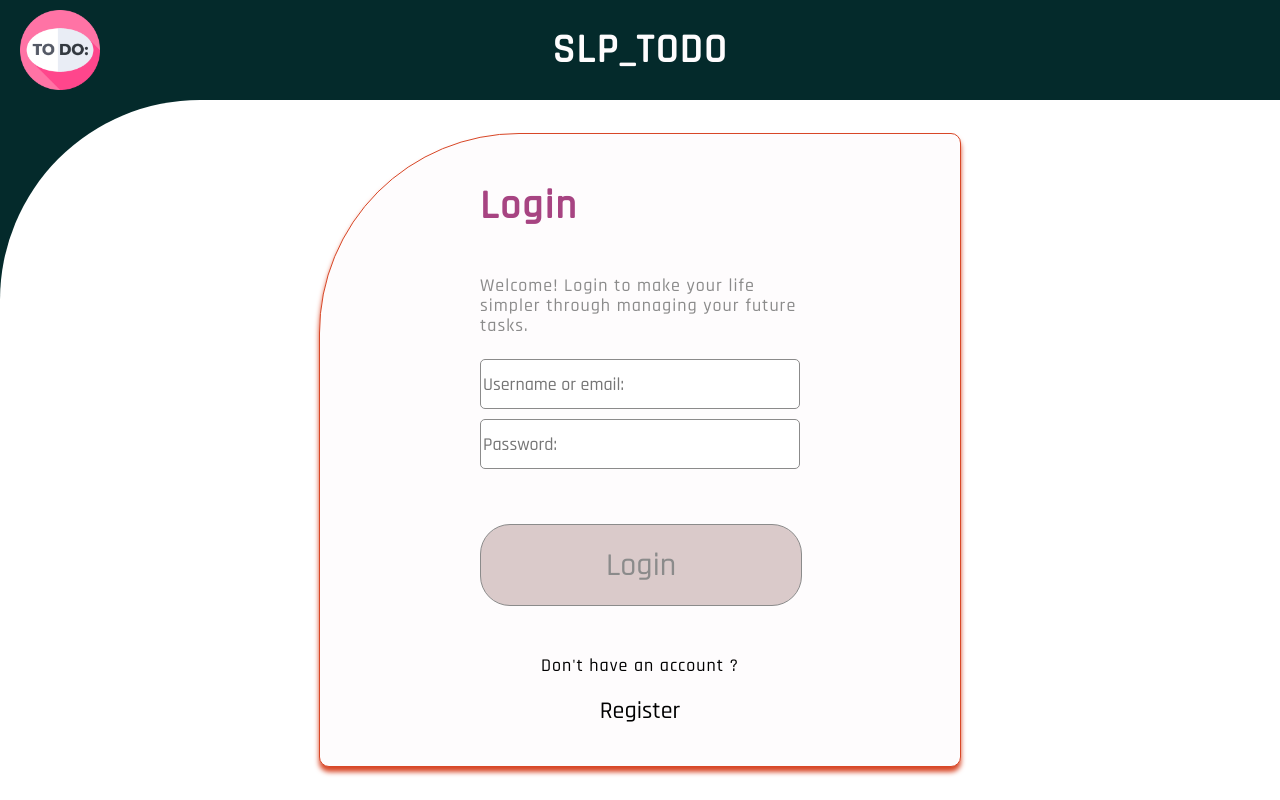
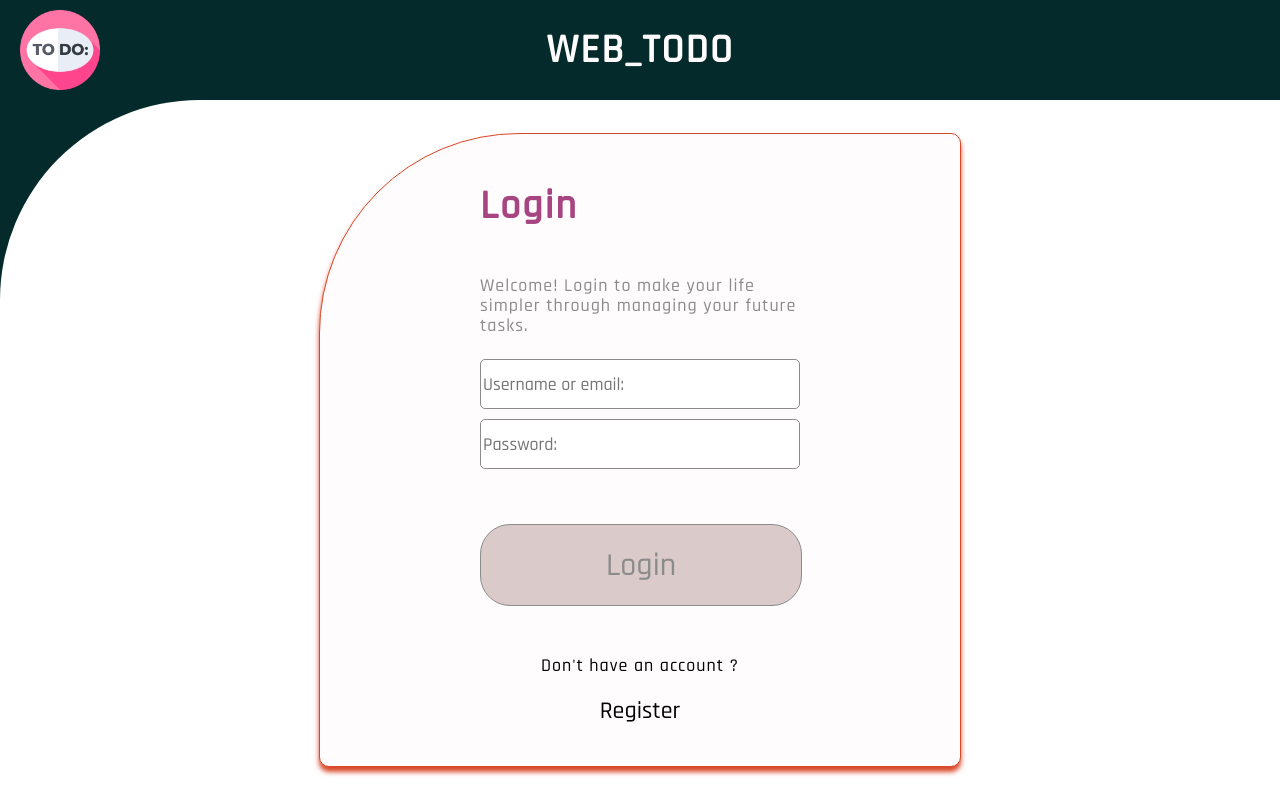
Before and after one commit to Jakub-Radzik/WEB_TODO, a React (Create React App) app in the folder frontend/: page / in a window 1280 px wide. Built offline with nearby package versions, Linux system fonts and the light colour scheme; what react-reactive-var would draw is missing.

Commit message:
name update

```diff
--- a/frontend/src/components/Header.tsx
+++ b/frontend/src/components/Header.tsx
@@ -18,7 +18,7 @@ const Header: FC<{}> = () => {
           <Logo src={LogoImg} />
         </HeaderBox>
         <HeaderBox>
-          <PrimaryText color={WHITE}>SLP_TODO</PrimaryText>
+          <PrimaryText color={WHITE}>WEB_TODO</PrimaryText>
         </HeaderBox>
         <HeaderBox horizontal="flex-end">
           {user?.username && (
```
Also changed, not shown: 1 other file (tests, documents, lock files or other folders).
